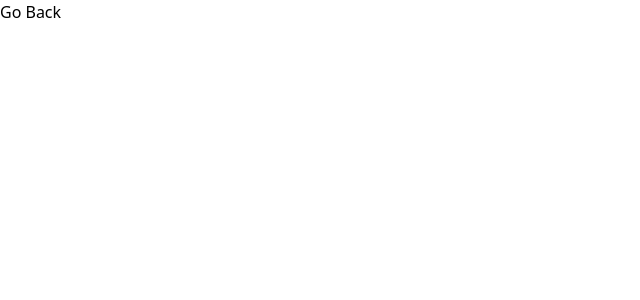
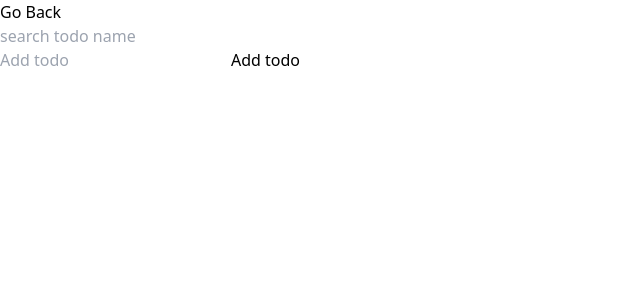
Before and after one commit to Michael-Bombini/practice-react-projects, a React (Vite) app: page /advanced-todo in a window 1280 px wide. Before the commit this address had no page. Shown: the top 300 px of the page, without its empty margins (0-640 px from the left). Built offline with nearby package versions, Linux system fonts and the light colour scheme.

Commit message:
completed

```diff
--- a/src/App.tsx
+++ b/src/App.tsx
@@ -10,6 +10,7 @@ import UseFetchPage from "./pages/UseFetchPage";
 import UseArrayPage from "./pages/UseArrayPage";
 import UseLocalStoragePage from "./pages/UseLocalStoragePage";
 import FormValidationPage from "./pages/FormValidationPage";
+import AdvancedTodoPage from "./pages/AdvancedTodoPage";
 
 export default function App() {
   const navigate = useNavigate();
@@ -33,6 +34,7 @@ export default function App() {
         <Route path="/use-array" Component={UseArrayPage} />
         <Route path="/use-localstorage" Component={UseLocalStoragePage} />
         <Route path="/form-validation" Component={FormValidationPage} />
+        <Route path="/advanced-todo" Component={AdvancedTodoPage} />
       </Routes>
     </div>
   );
--- /dev/null
+++ b/src/components/advancedtodo/AdvancedTodo.tsx
@@ -0,0 +1,97 @@
+import { useState } from "react";
+import AdvancedTodoItem from "./AdvancedTodoItem";
+import useLocalStorage from "../uselocalstorage/useLocalStorage";
+
+interface Todo {
+  id: string;
+  name: string;
+  completed: boolean;
+}
+
+export default function AdvancedTodo() {
+  const [todos, setTodos] = useLocalStorage<Todo[]>("todos", []);
+
+  const [newTodo, setNewTodo] = useState<string>("");
+
+  const [filterText, setFilterText] = useState<string>("");
+
+  function handleSubmit(e: React.FormEvent) {
+    e.preventDefault();
+    if (!newTodo.trim()) {
+      return;
+    }
+    setTodos((prev) => [
+      ...prev,
+      {
+        id: crypto.randomUUID(),
+        name: newTodo,
+        completed: false,
+      },
+    ]);
+  }
+
+  function handleComplete(id: string) {
+    const updatedTodos = todos.map((todo) => {
+      return todo.id === id ? { ...todo, completed: !todo.completed } : todo;
+    });
+    setTodos(updatedTodos);
+  }
+
+  function handleDelete(id: string) {
+    const updatedTodos = todos.filter((todo) => {
+      return todo.id !== id ? todo : "";
+    });
+
+    setTodos(updatedTodos);
+  }
+
+  function handleEdit(id: string, editedText: string) {
+    const updatedTodos = todos.map((todo) => {
+      return todo.id === id ? { ...todo, name: editedText } : todo;
+    });
+
+    setTodos(updatedTodos);
+  }
+
+  return (
+    <div className="container mx-auto text-white">
+      <div className="flex flex-col items-center">
+        <input
+          type="text"
+          placeholder="search todo name"
+          className="text-black font-bold w-1/2 py-2 text-center"
+          onChange={(e) => setFilterText(e.target.value)}
+        />
+        {todos
+          .filter((todo) => todo.name.includes(filterText))
+          .map((todo) => (
+            <AdvancedTodoItem
+              id={todo.id}
+              name={todo.name}
+              completed={todo.completed}
+              onComplete={handleComplete}
+              onDelete={handleDelete}
+              onEdit={handleEdit}
+              key={todo.id}
+            />
+          ))}
+      </div>
+      <div>
+        <form
+          onSubmit={handleSubmit}
+          className="flex flex-col items-center gap-8"
+        >
+          <input
+            type="text"
+            className="text-black"
+            placeholder="Add todo"
+            onChange={(e) => setNewTodo(e.target.value)}
+          />
+          <button className="bg-white px-2 py-1 text-black font-bold">
+            Add todo
+          </button>
+        </form>
+      </div>
+    </div>
+  );
+}
--- /dev/null
+++ b/src/components/advancedtodo/AdvancedTodoItem.tsx
@@ -0,0 +1,82 @@
+import { useState } from "react";
+
+interface Props {
+  id: string;
+  name: string;
+  completed: boolean;
+  onComplete: (id: string) => void;
+  onDelete: (id: string) => void;
+  onEdit: (id: string, editedText: string) => void;
+}
+
+export default function AdvancedTodoItem({
+  id,
+  name,
+  completed,
+  onComplete,
+  onDelete,
+  onEdit,
+}: Props) {
+  const [isEditing, setIsEditing] = useState<boolean>(false);
+  const [edited, setEdited] = useState<string>("");
+
+  return (
+    <div className="my-4">
+      {!isEditing && (
+        <div className="">
+          <span
+            className={`${
+              completed ? "line-through text-green-200" : ""
+            } text-2xl font-bold`}
+          >
+            {name}
+          </span>
+          <button
+            className={`bg-white text-black mx-4`}
+            onClick={() => onComplete(id)}
+          >
+            complete
+          </button>
+          <button
+            className={`bg-white text-black mx-4`}
+            onClick={() => onDelete(id)}
+          >
+            delete
+          </button>
+
+          <button
+            className={`bg-white text-black mx-4`}
+            onClick={() => setIsEditing(true)}
+          >
+            Edit
+          </button>
+        </div>
+      )}
+      {isEditing && (
+        <div>
+          <input
+            type="text"
+            placeholder={name}
+            className="text-black font-bold"
+            onChange={(e) => setEdited(e.target.value)}
+          />
+          <button
+            onClick={() => {
+              onEdit(id, edited);
+              setIsEditing(false);
+            }}
+            className={`bg-green-500 text-white px-2 py-1 mx-4`}
+          >
+            confirm
+          </button>
+          <button
+            onClick={() => setIsEditing(false)}
+            className={`bg-red-500 text-white px-2 py-1 mx-4`}
+          >
+            cancel
+          </button>
+        </div>
+      )}
+    </div>
+  );
+}
--- /dev/null
+++ b/src/pages/AdvancedTodoPage.tsx
@@ -0,0 +1,9 @@
+import AdvancedTodo from "../components/advancedtodo/AdvancedTodo";
+
+export default function AdvancedTodoPage() {
+  return (
+    <>
+      <AdvancedTodo />
+    </>
+  );
+}
--- a/src/pages/index.tsx
+++ b/src/pages/index.tsx
@@ -47,6 +47,10 @@ export default function index() {
       link: "form-validation",
       text: "Form Validation",
     },
+    {
+      link: "advanced-todo",
+      text: "Advanced Todolist",
+    },
   ];
 
   return (
```
